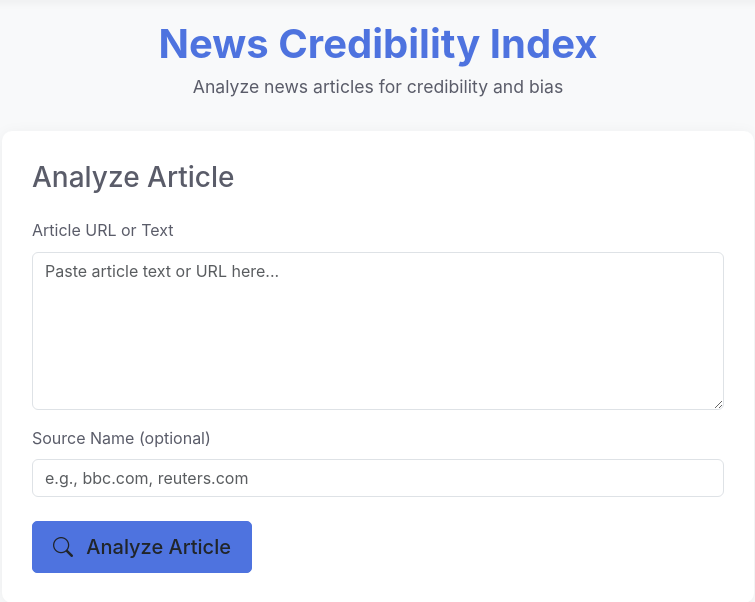
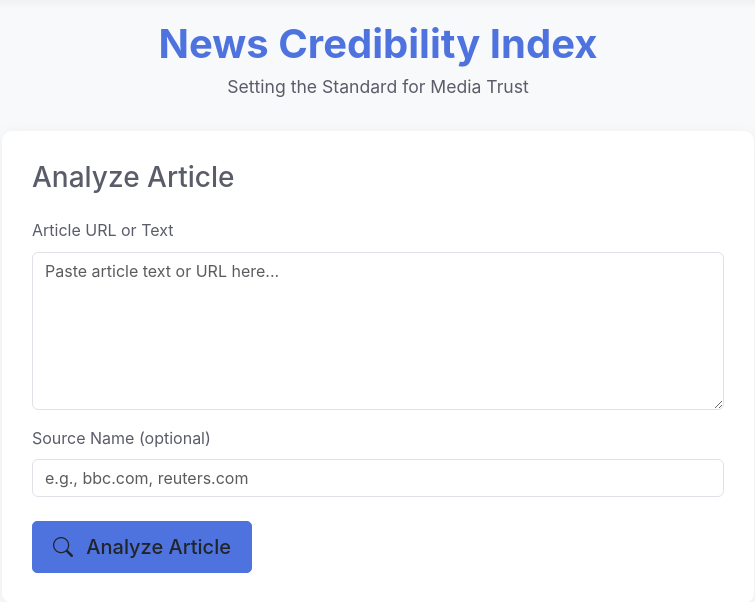
Before and after one commit to credibility-index/credibility-index, a Flask app: page / in a window 1280 px wide. Shown: the part 161-763 px from the top of the page, without its empty margins (262-1017 px from the left). Run offline with Flask 3, Linux system fonts and the light colour scheme; some libraries are stand-ins or nearby versions.

Commit message:
Update index.html

```diff
--- a/templates/index.html
+++ b/templates/index.html
@@ -246,7 +246,7 @@
         <!-- Заголовок страницы -->
         <div class="page-title">
             <h1 class="main-title">News Credibility Index</h1>
-            <p class="subtitle">Analyze news articles for credibility and bias</p>
+            <p class="subtitle">Setting the Standard for Media Trust</p>
         </div>
 
         <!-- Форма для анализа статьи -->
```
